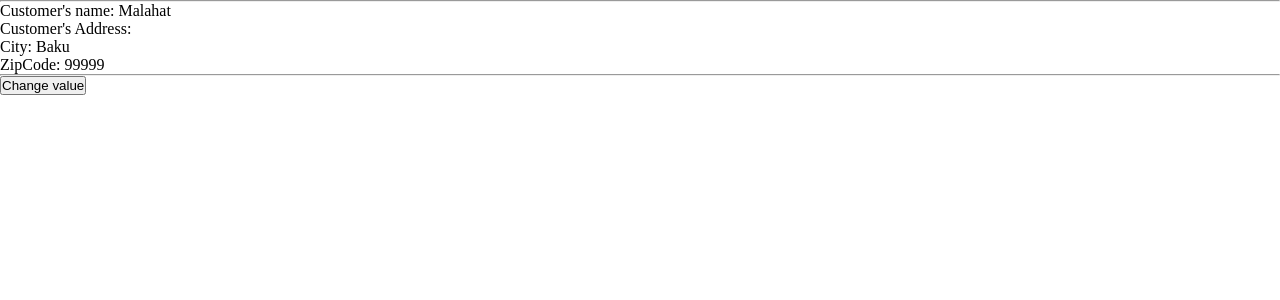
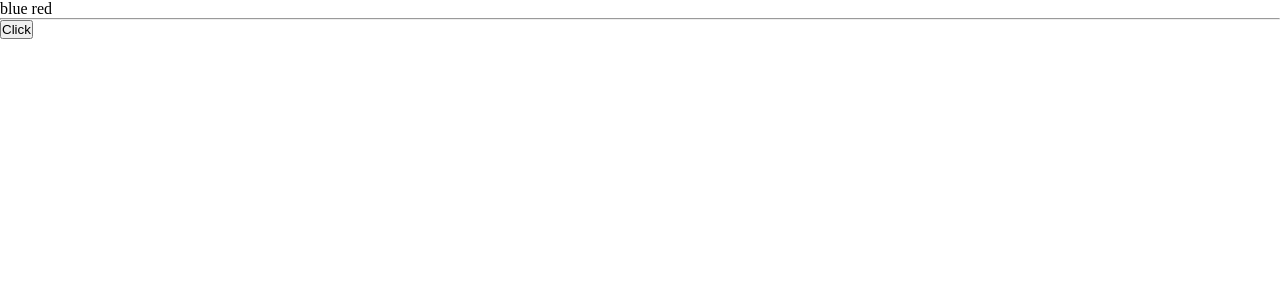
Before and after one commit to iammmila/TS_learning, a React (Vite) app: page / in a window 1280 px wide. Shown: the top 300 px of the page. Built offline with nearby package versions, Linux system fonts and the light colour scheme.

Commit message:
4.7. updating array

```diff
--- a/src/App.tsx
+++ b/src/App.tsx
@@ -1,10 +1,10 @@
 import "./App.css";
-import Customer from "./components/Customer";
+import Tags from "./components/Tags";
 
 function App() {
   return (
     <>
-      <Customer />
+      <Tags />
     </>
   );
 }
--- /dev/null
+++ b/src/components/Tags/Tags.tsx
@@ -0,0 +1,25 @@
+import { useState } from "react";
+
+const Tags = () => {
+  const [tags, setTags] = useState([" blue ", " red "]);
+
+  const handleClick = () => {
+    //Add new item
+    setTags([...tags, "exciting"]);
+
+    //remove an item
+    setTags(tags.filter((tag) => tag !== " blue "));
+
+    //update an array
+    setTags(tags.map((tag) => (tag !== " blue " ? " white " : " yellow ")));
+  };
+  return (
+    <>
+      {tags}
+      <hr />
+      <button onClick={handleClick}>Click</button>
+    </>
+  );
+};
+
+export default Tags;
--- /dev/null
+++ b/src/components/Tags/index.ts
@@ -0,0 +1,2 @@
+import Tags from "./Tags";
+export default Tags;
```
